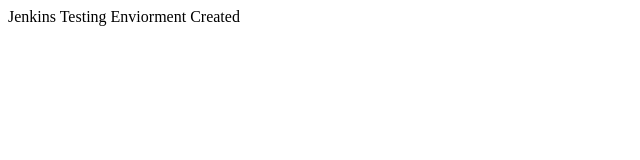
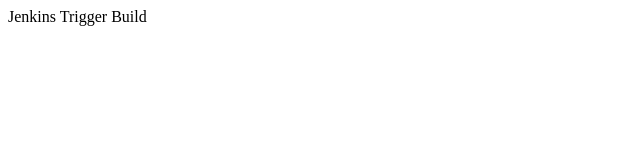
Before and after one commit to apt-x4869/jenkinsws, a plain HTML site: page index.html in a window 1280 px wide. Shown: the whole page, without its empty margins (0-640 px from the left). Drawn offline with Linux system fonts and the light colour scheme.

Commit message:
Build Triggere

```diff
--- a/index.html
+++ b/index.html
@@ -3,6 +3,6 @@
 <title>Jenkins</title>
 </head>
 <body>
-Jenkins Testing Enviorment Created
+Jenkins Trigger Build
 </body>
 </html>
```
